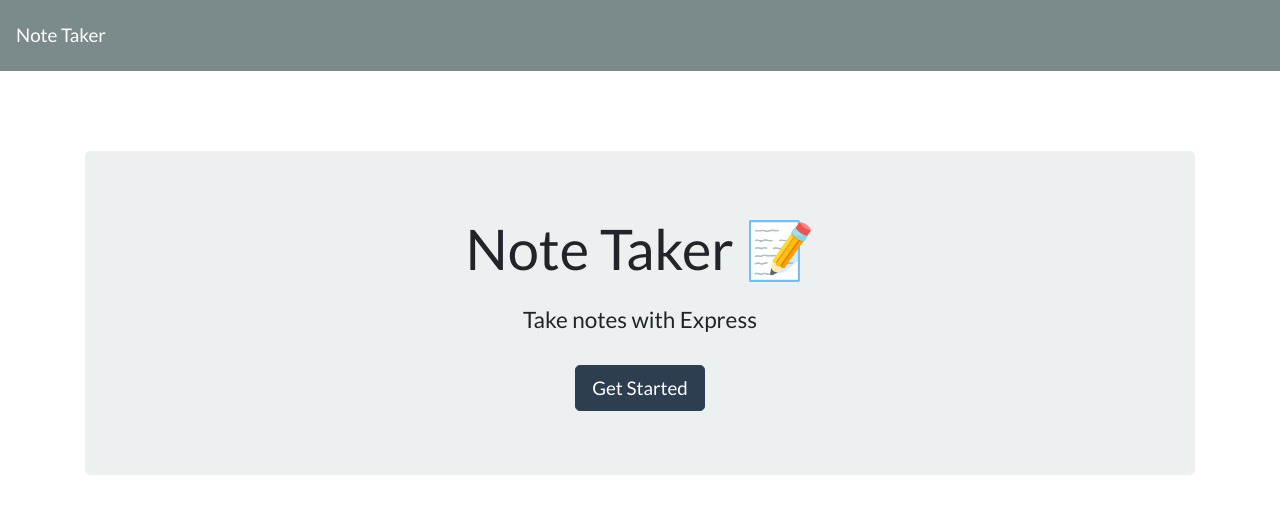
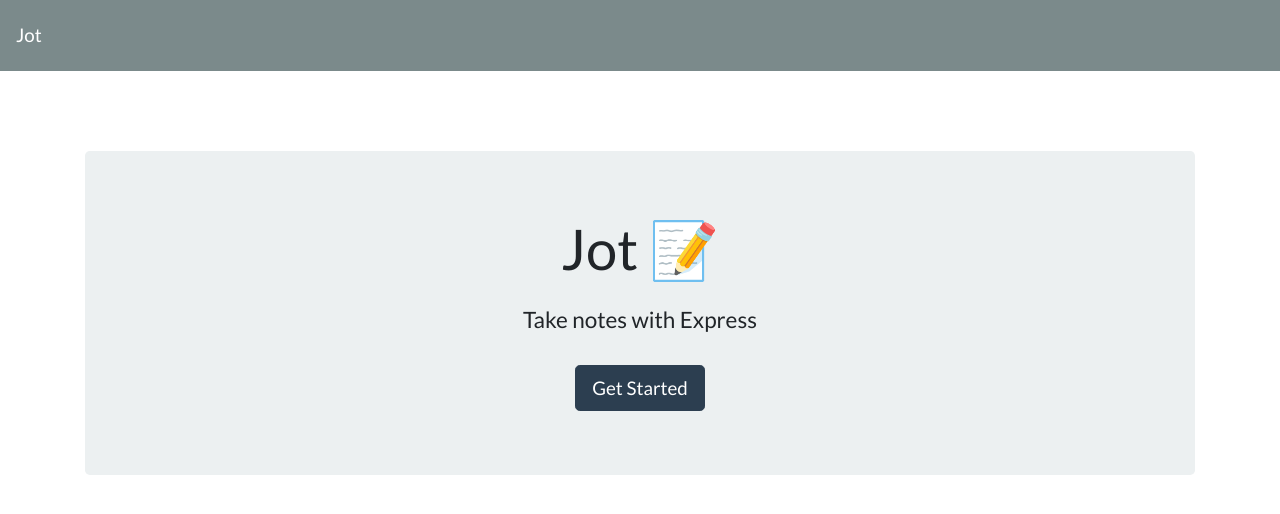
Before and after one commit to kevinaboy/jot, a website: page Develop/public/index.html in a window 1280 px wide. Drawn offline with nearby package versions, Linux system fonts and the light colour scheme; no server answers.

Commit message:
updated README

```diff
--- a/Develop/public/index.html
+++ b/Develop/public/index.html
@@ -11,12 +11,12 @@
 
 <body>
   <nav class="navbar navbar-dark bg-dark">
-    <a class="navbar-brand" href="/">Note Taker
+    <a class="navbar-brand" href="/">Jot
     </a>
   </nav>
   <div class="container">
     <div style="margin-top: 80px;" class="jumbotron text-center">
-      <h1 class="display-4">Note Taker <span role="img" aria-label="Memo">📝</span></h1>
+      <h1 class="display-4">Jot <span role="img" aria-label="Memo">📝</span></h1>
       <h4 class="mt-4">Take notes with Express</h4>
       <a class="btn btn-primary btn-lg mt-4" href="/notes" role="button">Get Started</a>
     </div>
```
Also changed, not shown: Develop/public/notes.html (+2 -2 lines), Develop/public/assets/images/jot-home.png (added), Develop/public/assets/images/jot-notes.png (added), README.md.
